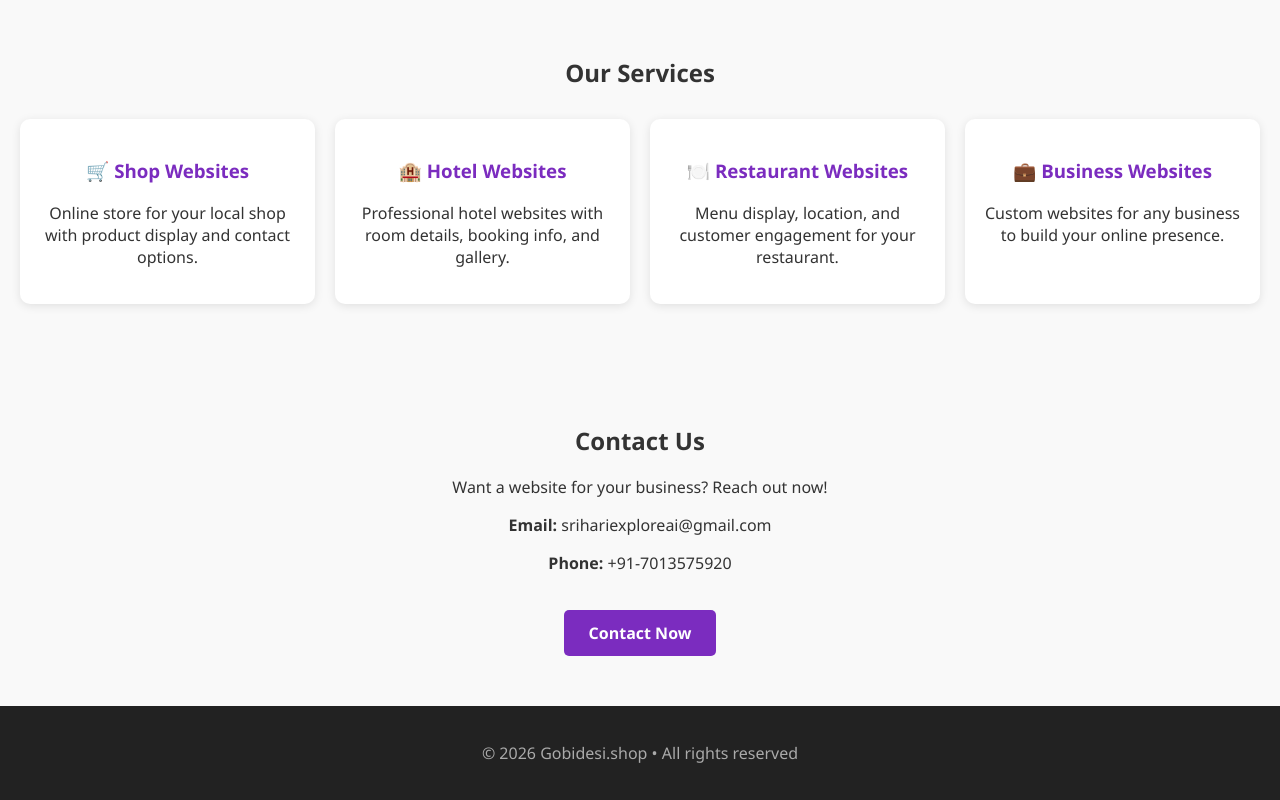
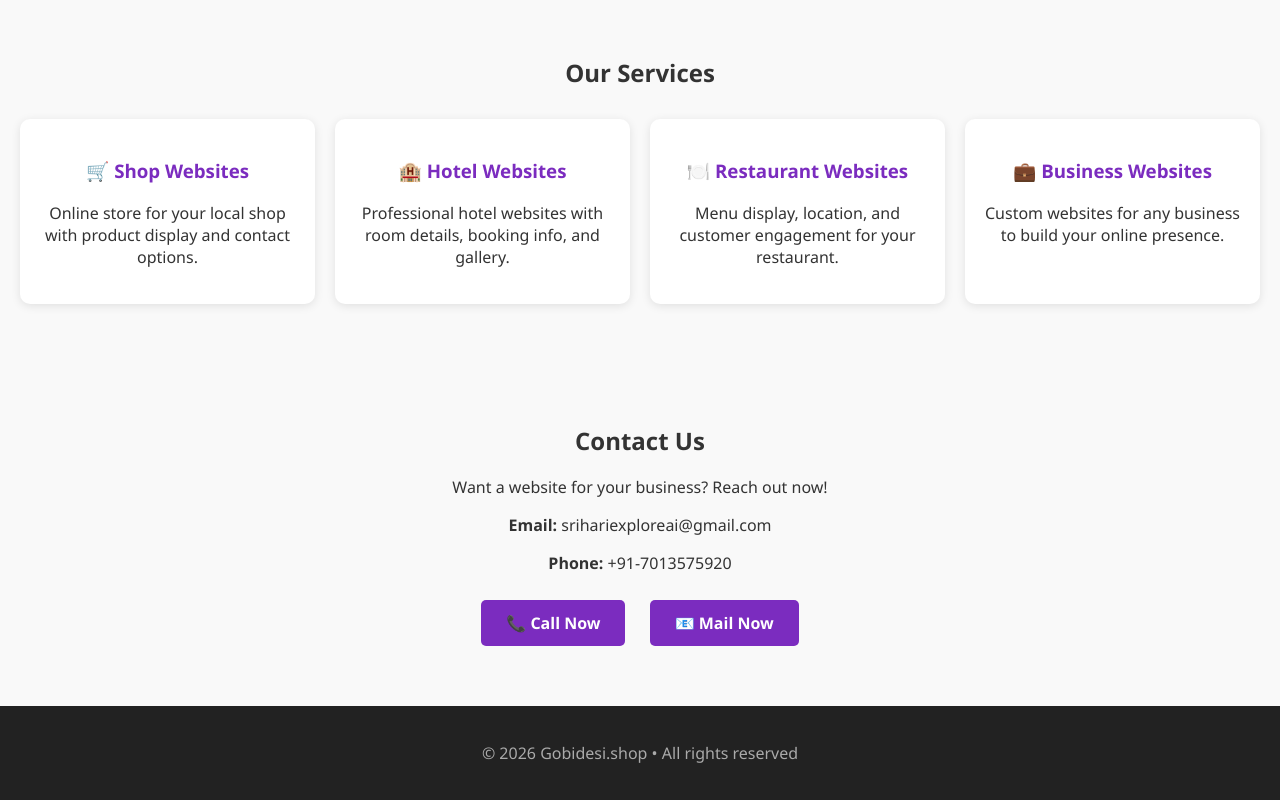
Before and after one commit to WATERMAN-PURIFIERS/Waterman-Purifiers, a plain HTML site: page services/index.html in a window 1280 px wide. Shown: the part 545-1345 px from the top of the page. Drawn offline with Linux system fonts and the light colour scheme.

Commit message:
Update index.html

```diff
--- a/services/index.html
+++ b/services/index.html
@@ -48,7 +48,7 @@
 
     .btn {
       display: inline-block;
-      margin-top: 20px;
+      margin: 10px;
       padding: 12px 25px;
       background: #7b2cbf;
       color: white;
@@ -138,7 +138,11 @@
   <p><strong>Email:</strong> srihariexploreai@gmail.com</p>
   <p><strong>Phone:</strong> +91-7013575920</p>
 
-  <a href="mailto:srihariexploreaip@gmail.com" class="btn">Contact Now</a>
+  <!-- Call Button -->
+  <a href="tel:+917013575920" class="btn">📞 Call Now</a>
+
+  <!-- Mail Button -->
+  <a href="mailto:srihariexploreai@gmail.com" class="btn">📧 Mail Now</a>
 </section>
 
 <footer>
```
